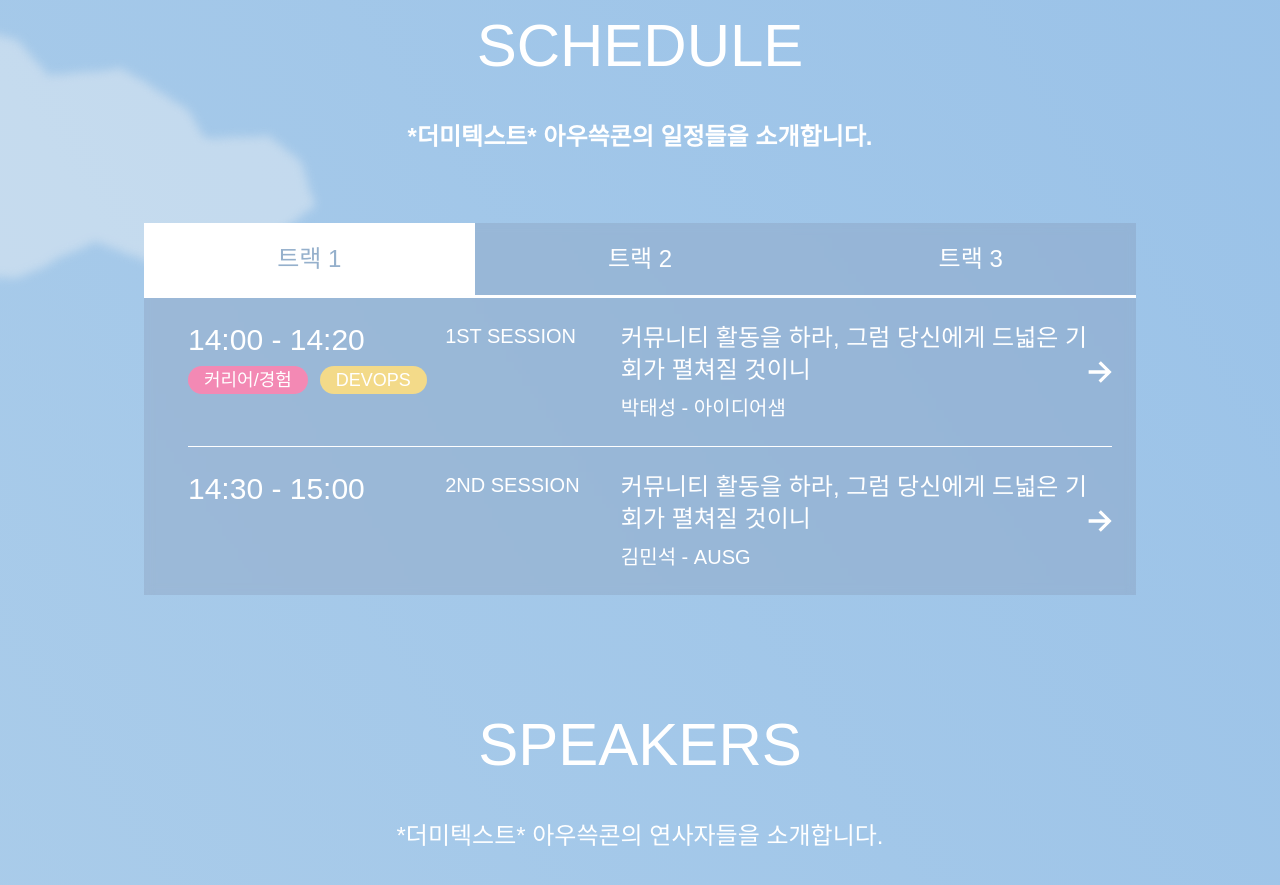
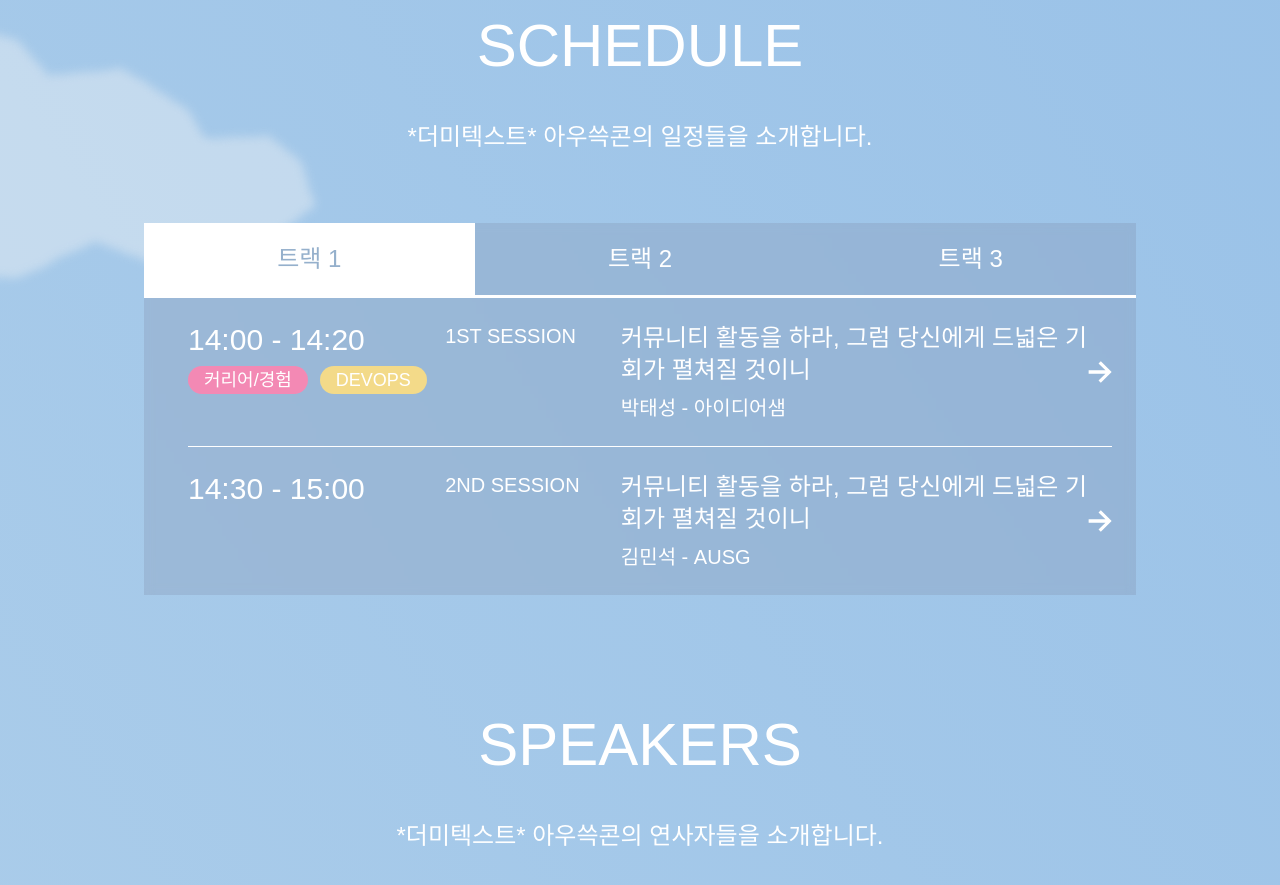
Before and after one commit to AUSG/ausgcon2025, a Next.js app: page / in a window 1280 px wide. Shown: the part 1620-2505 px from the top of the page. Built offline with nearby package versions, Linux system fonts and the light colour scheme; a web font is replaced by a local one.

Commit message:
fix : 사소 수정

```diff
--- a/src/components/schedule/ScheduleSection.tsx
+++ b/src/components/schedule/ScheduleSection.tsx
@@ -5,7 +5,7 @@ const ScheduleSection = () => {
     <section className="">
       <div className="mt-[120px] text-center text-white">
         <h2 className="text-4xl lg:text-6xl">SCHEDULE</h2>
-        <p className="mt-[45px] text-xl font-bold lg:text-2xl">
+        <p className="mt-[45px] text-xl lg:text-2xl">
           *더미텍스트* 아우쓱콘의 일정들을 소개합니다.
         </p>
       </div>
```
